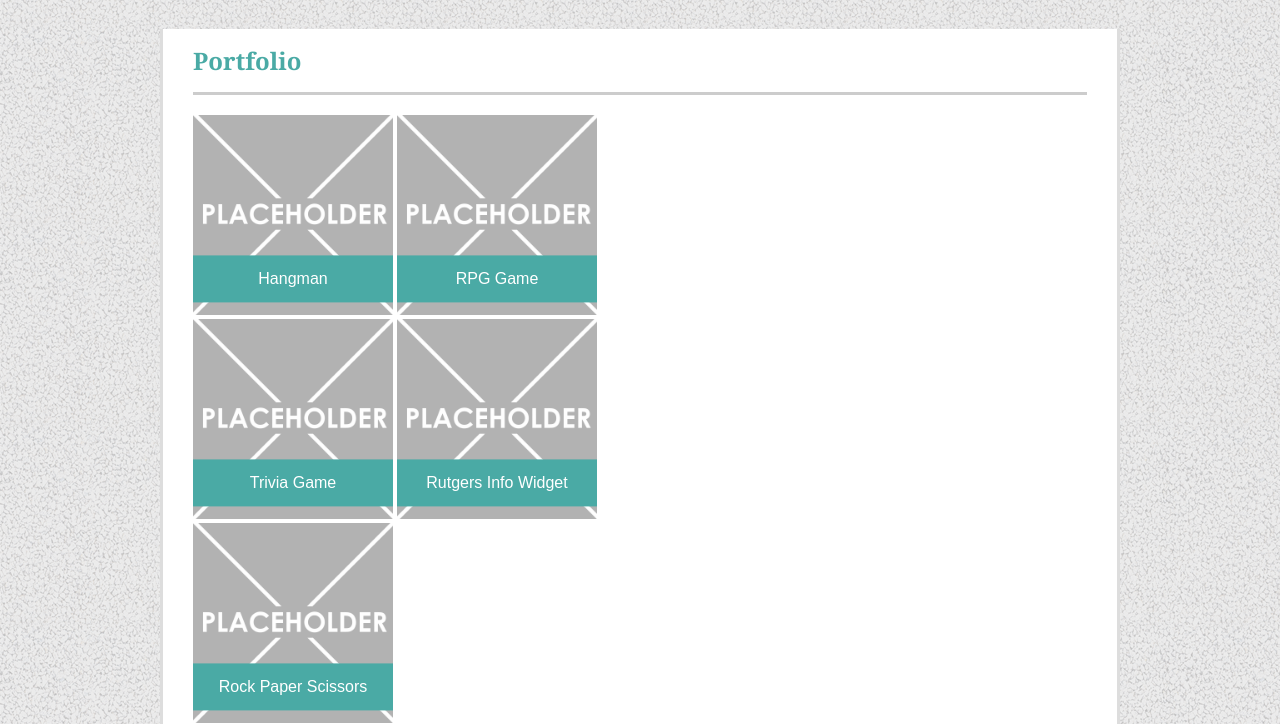
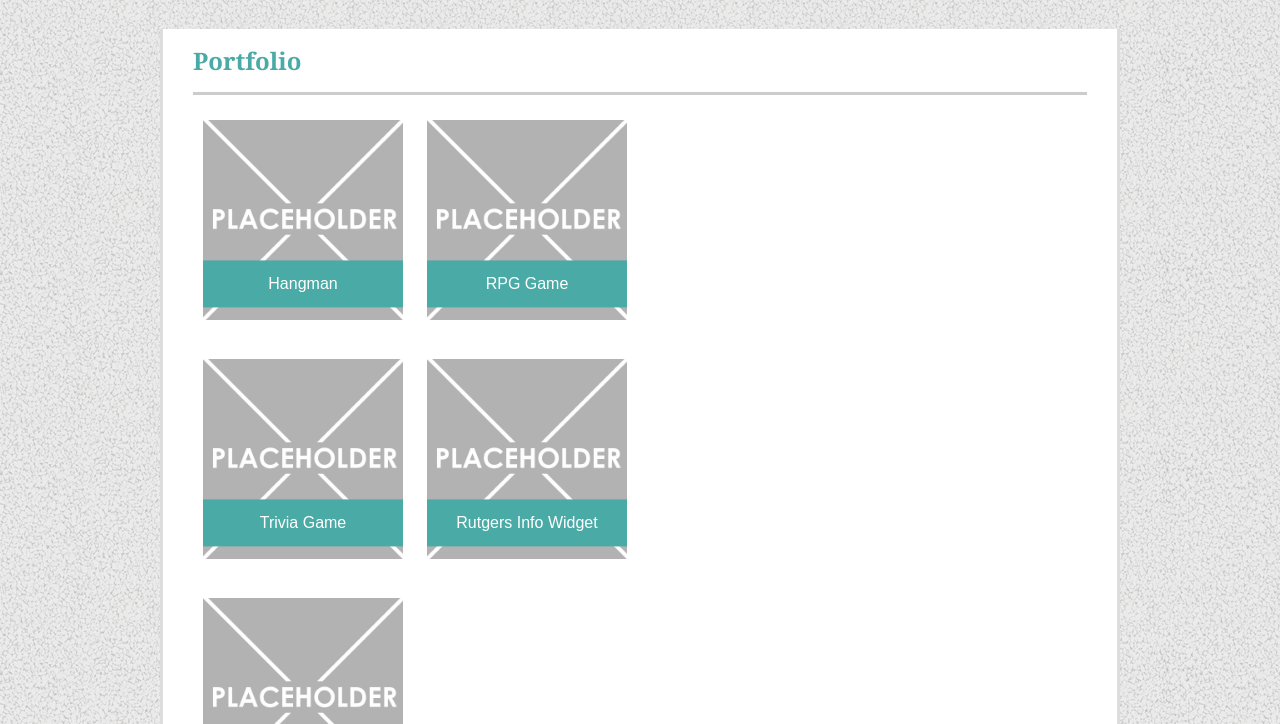
Before and after one commit to Argent-T/portfolio, a plain HTML site: page portfolio.html in a window 1280 px wide. Shown: the part 76-800 px from the top of the page. Drawn offline with Linux system fonts and the light colour scheme.

Commit message:
portfolio page formatting

```diff
--- a/assets/css/style.css
+++ b/assets/css/style.css
@@ -176,7 +176,7 @@ footer{
   }
 
 
-  .img-holder {position: relative; display: inline-block;}
+  .img-holder {position: relative; display: inline-block; margin: 5px 10px 30px 10px}
   .img-holder img {display: block;}
   .img-holder p {position: absolute; top: 85%; left: 0; right: 0; transform: translate(0, -50%); text-align: center;background-color: #4aaaa5; color: white; padding: 10px;}
 
```
Also changed, not shown: assets/images/300.png (deleted), assets/images/spiration dark.png (deleted).
